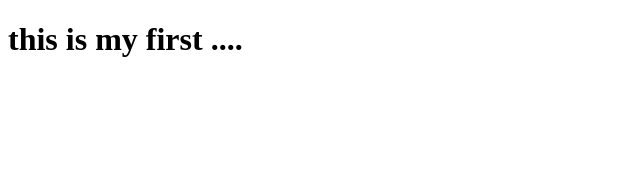
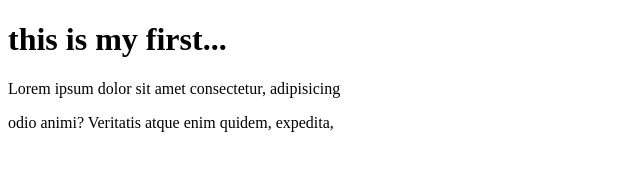
Before and after one commit to Noroff-FEU-Assignments/cross-course-project-ayuub129, a plain HTML site: page index.html in a window 1280 px wide. Shown: the whole page, without its empty margins (0-640 px from the left). Drawn offline with Linux system fonts and the light colour scheme.

Commit message:
Update index.html

```diff
--- a/index.html
+++ b/index.html
@@ -7,6 +7,8 @@
     <title>homepage</title>
   </head>
   <body>
-    <h1>this is my first ....</h1>
+    <h1>this is my first...</h1>
+    <p>Lorem ipsum dolor sit amet consectetur, adipisicing</p>
+    <p>odio animi? Veritatis atque enim quidem, expedita,</p>
   </body>
 </html>
```
